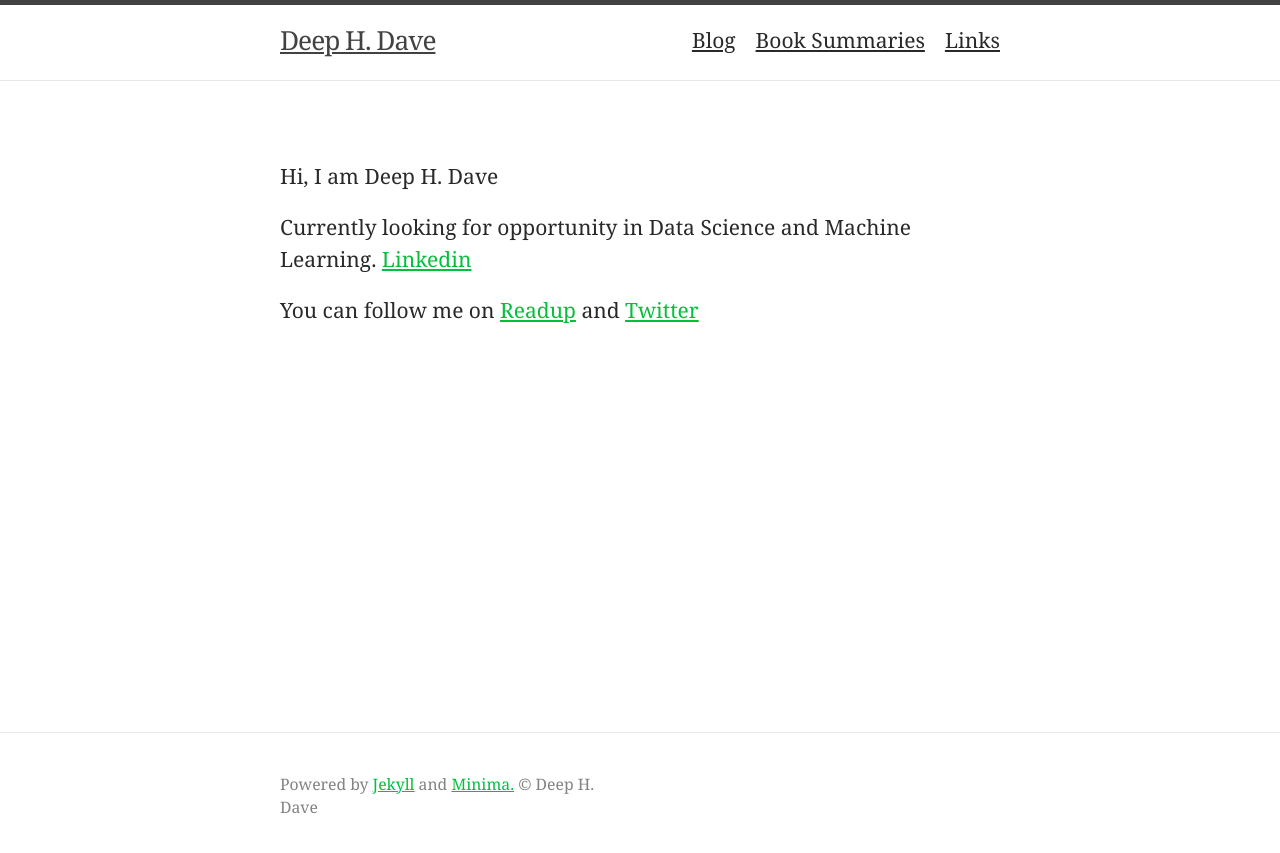
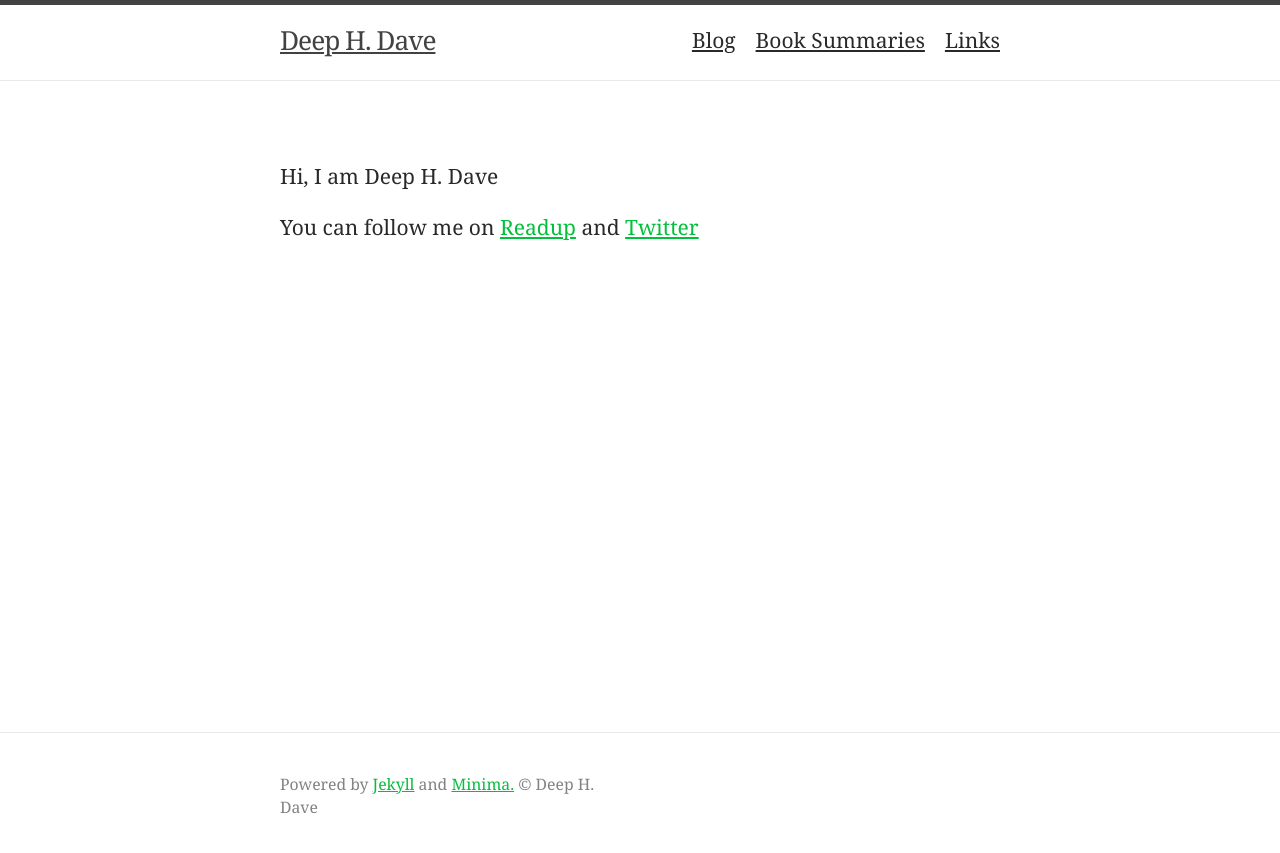
Before and after one commit to deephdave/deephdave.github.io, a Jekyll site: the page built from index.md, in a window 1280 px wide. Shown: the top 853 px of the page. Built offline with Jekyll 4.4.1, drawn with Linux system fonts in a browser that asks for light colours.

Commit message:
home page changes

```diff
--- a/index.md
+++ b/index.md
@@ -4,6 +4,4 @@ layout: page
 
 Hi, I am Deep H. Dave
 
-Currently looking for opportunity in Data Science and Machine Learning. [Linkedin](https://www.linkedin.com/in/deephdave/)
-
 You can follow me on [Readup](https://readup.com/@deephdave) and [Twitter](https://twitter.com/deephdave)
```
